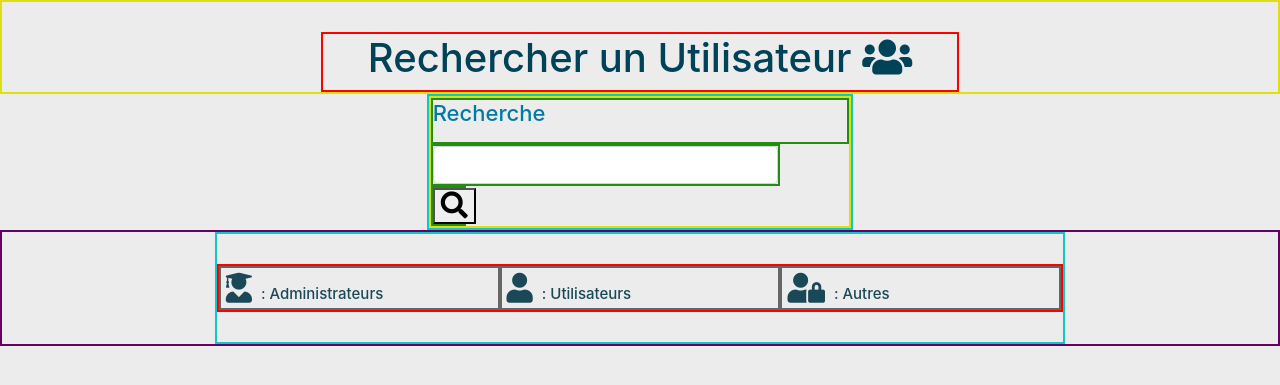
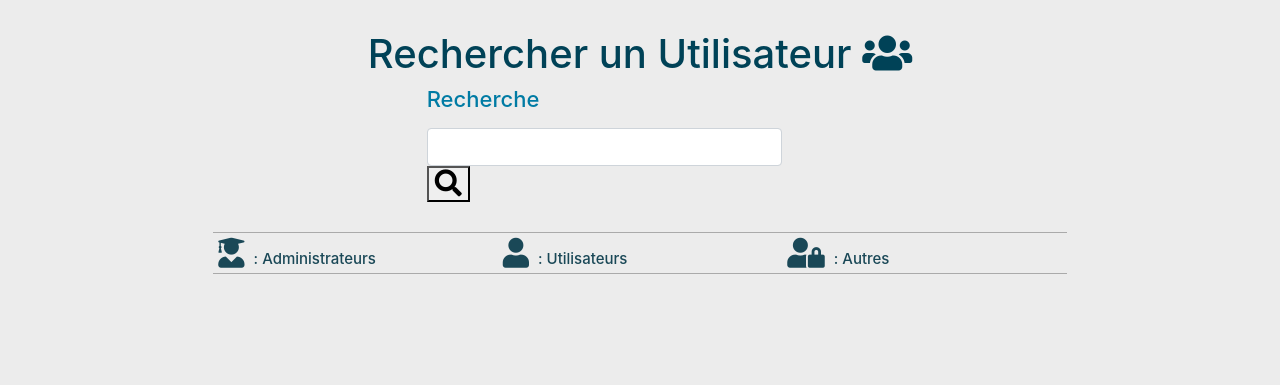
Before and after one commit to MauquieLouis/BTS-projet, a Symfony app: template templates/admin/searchUser.html.twig in a window 1280 px wide. Shown: the part 80-465 px from the top of the page. Run offline with Twig, Linux system fonts and the light colour scheme; the template is opened without the code that fills it, so the values that code supplies are empty; form fields are guessed from the names that the template uses; some libraries are stand-ins or nearby versions.

Commit message:
ligne css

```diff
--- a/public/css/base.css
+++ b/public/css/base.css
@@ -333,7 +333,7 @@
 	}
 }
 /*- = - = - = - = - = - = - = B O R D U R E S = - = - = - = - = - = - = -*/
-.BorderJaune
+/* .BorderJaune
 {
 	border: 2px solid #DFDF0C;
 }
@@ -364,5 +364,5 @@
 .BorderVert
 {
 	border: 2px solid #228D0F;
-}
+} */
 /* - - - - - - - - - - - - - - - - - - - - - - - - - - -*/
```
